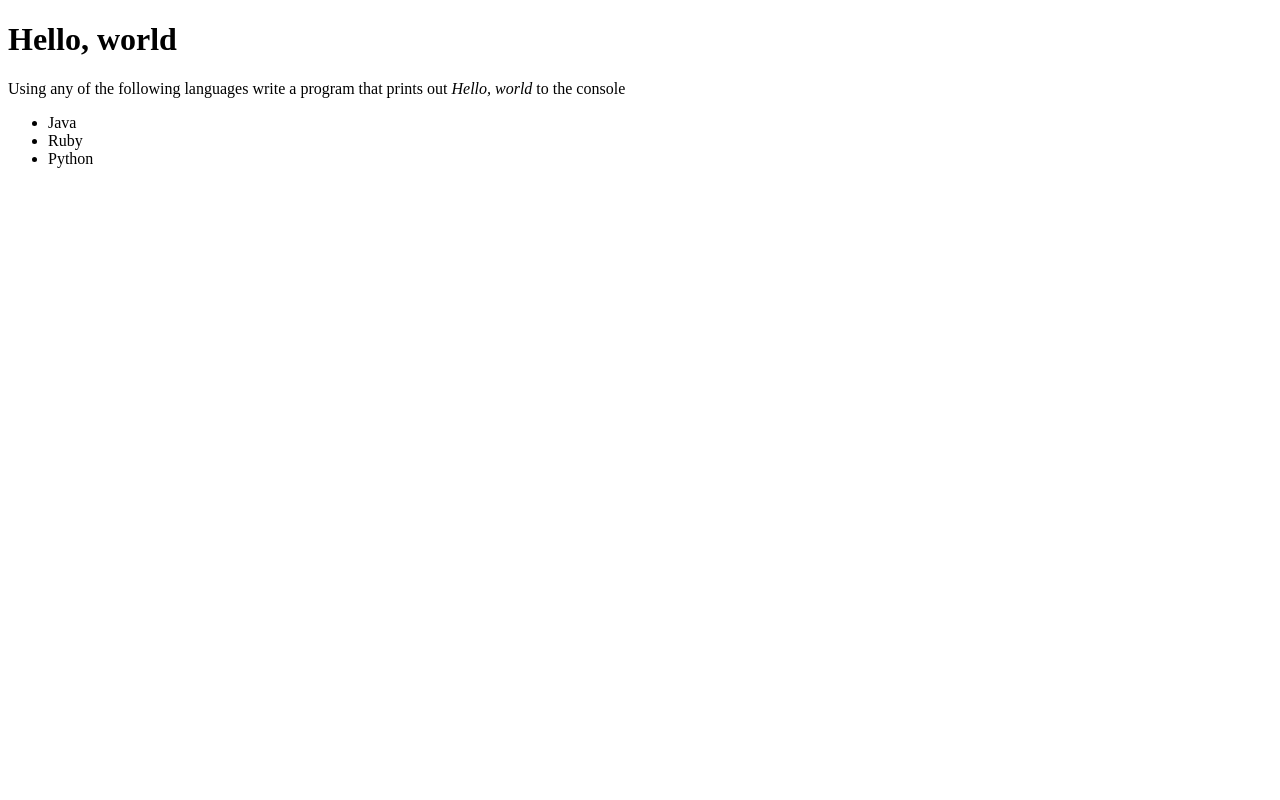
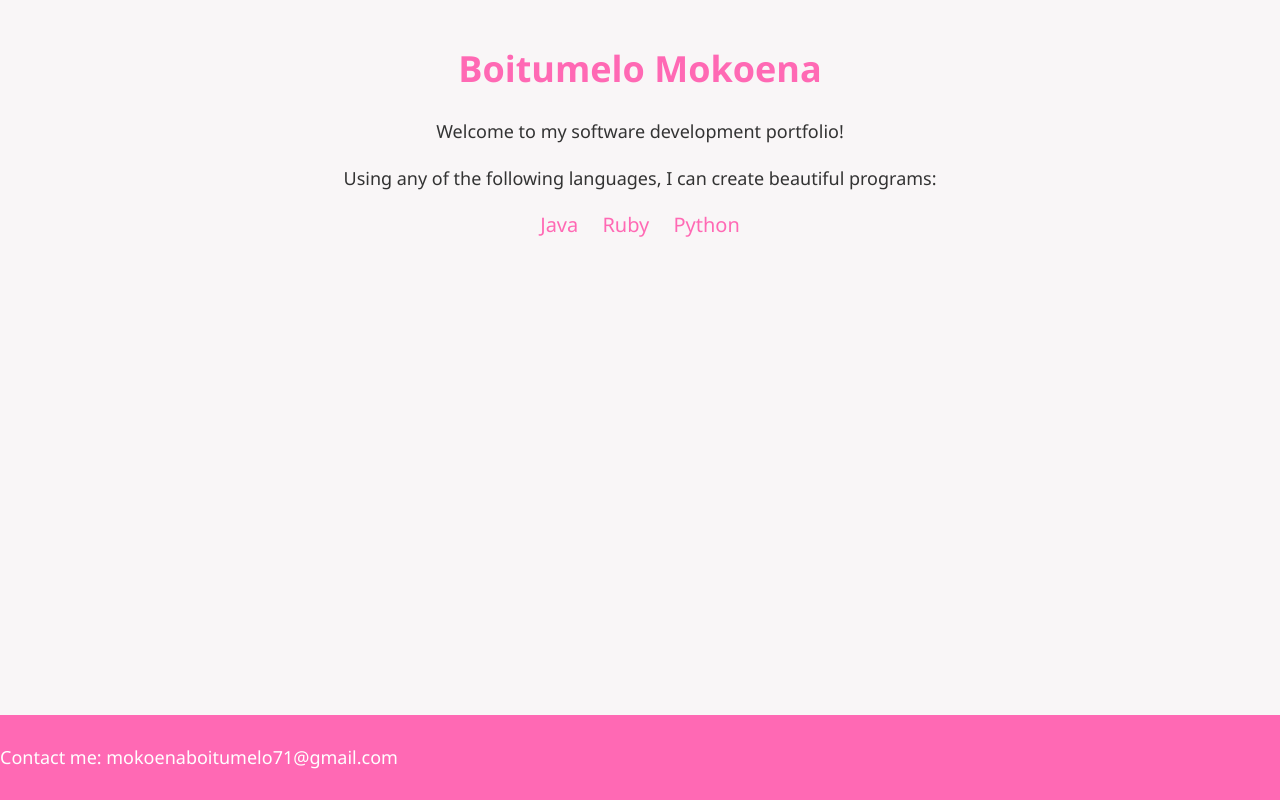
Before and after one commit to BoitumeloMokoena/BoitumeloMokoena.github.io, a plain HTML site: page index.html in a window 1280 px wide. Drawn offline with Linux system fonts and the light colour scheme.

Commit message:
TESTING PORTFOLIO

```diff
--- a/index.html
+++ b/index.html
@@ -1,21 +1,83 @@
 <!DOCTYPE html>
-<html>
+<html lang="en">
 
 <head>
-        <title>Hello, hello</title>
+    <meta charset="UTF-8">
+    <meta name="viewport" content="width=device-width, initial-scale=1.0">
+    <title>Boitumelo Mokoena - Software Developer</title>
+    <style>
+        body {
+            font-family: 'Segoe UI', Tahoma, Geneva, Verdana, sans-serif;
+            background-color: #f9f6f7;
+            color: #333;
+            margin: 0;
+            padding: 0;
+        }
+
+        .container {
+            max-width: 800px;
+            margin: 0 auto;
+            padding: 20px;
+            text-align: center;
+        }
+
+        h1 {
+            color: #FF69B4;
+            font-size: 36px;
+        }
+
+        p {
+            font-size: 18px;
+            line-height: 1.6;
+        }
+
+        ul {
+            list-style-type: none;
+            padding: 0;
+        }
+
+        li {
+            display: inline-block;
+            margin: 0 10px;
+            font-size: 20px;
+            color: #FF69B4;
+            cursor: pointer;
+        }
+
+        li:hover {
+            color: #E6E6FA;
+        }
+
+        footer {
+            background-color: #FF69B4;
+            color: #fff;
+            padding: 10px 0;
+            position: fixed;
+            bottom: 0;
+            width: 100%;
+        }
+    </style>
 </head>
 
 <body>
-        <h1>Hello, world</h1>
 
-        <p>Using any of the following languages write a program
-           that prints out <em>Hello, world</em>
-           to the console</p>
+    <div class="container">
+        <h1>Boitumelo Mokoena</h1>
+        <p>Welcome to my software development portfolio!</p>
+
+        <p>Using any of the following languages, I can create beautiful programs:</p>
 
         <ul>
             <li>Java</li>
             <li>Ruby</li>
             <li>Python</li>
         </ul>
+    </div>
+
+    <footer>
+        <p>Contact me: mokoenaboitumelo71@gmail.com</p>
+    </footer>
+
 </body>
+
 </html>
```
Lines whose indentation alone changed are shown as unchanged.
